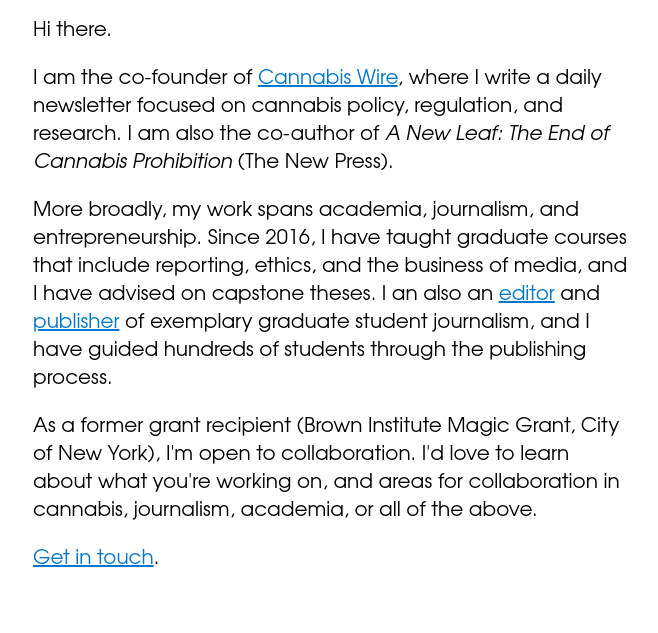
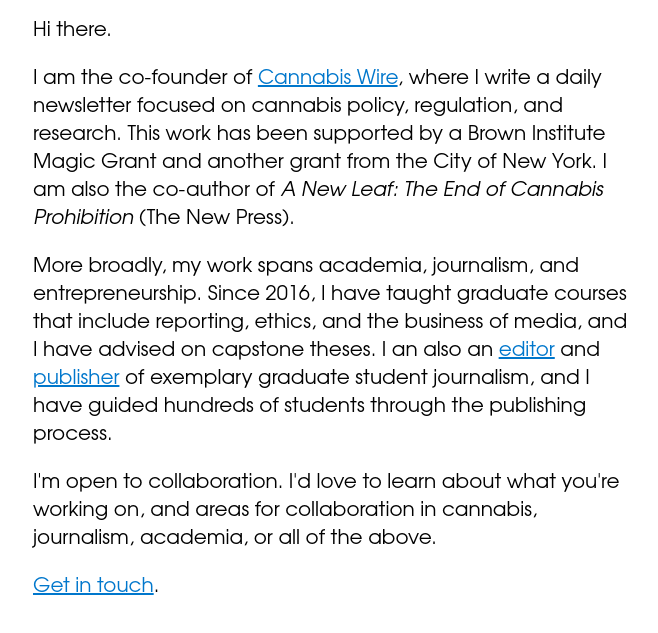
Before and after one commit to cannabiswire/alysonmartin.com, an Eleventy site: page pages/index.md in a window 1280 px wide. Shown: the part 153-786 px from the top of the page, without its empty margins (307-965 px from the left). Built offline with nearby package versions, Linux system fonts and the light colour scheme; Eleventy itself is replaced by a stand-in of ours; files that its build step writes are made by us from their sources.

Commit message:
Update Page “index”

```diff
--- a/pages/index.md
+++ b/pages/index.md
@@ -9,10 +9,10 @@ description: >
 ---
 [](https://twitter.com/alysonrmartin)Hi there.
 
-I am the co-founder of [Cannabis Wire](https://cannabiswire.com), where I write a daily newsletter focused on cannabis policy, regulation, and research. I am also the co-author of *A New Leaf: The End of Cannabis Prohibition* (The New Press).
+I am the co-founder of [Cannabis Wire](https://cannabiswire.com), where I write a daily newsletter focused on cannabis policy, regulation, and research. This work has been supported by a Brown Institute Magic Grant and another grant from the City of New York. I am also the co-author of *A New Leaf: The End of Cannabis Prohibition* (The New Press).
 
 More broadly, my work spans academia, journalism, and entrepreneurship. Since 2016, I have taught graduate courses that include reporting, ethics, and the business of media, and I have advised on capstone theses. I an also an [editor](https://journalism.columbia.edu/directory/alyson-r-martin) and [publisher](https://www.nycitynewsservice.com/contact-us/) of exemplary graduate student journalism, and I have guided hundreds of students through the publishing process.
 
-As a former grant recipient (Brown Institute Magic Grant, City of New York), I'm open to collaboration. I'd love to learn about what you're working on, and areas for collaboration in cannabis, journalism, academia, or all of the above.
+I'm open to collaboration. I'd love to learn about what you're working on, and areas for collaboration in cannabis, journalism, academia, or all of the above.
 
 [Get in touch](https://www.linkedin.com/in/alyson-martin-4742035/). [](https://twitter.com/alysonrmartin)
```
